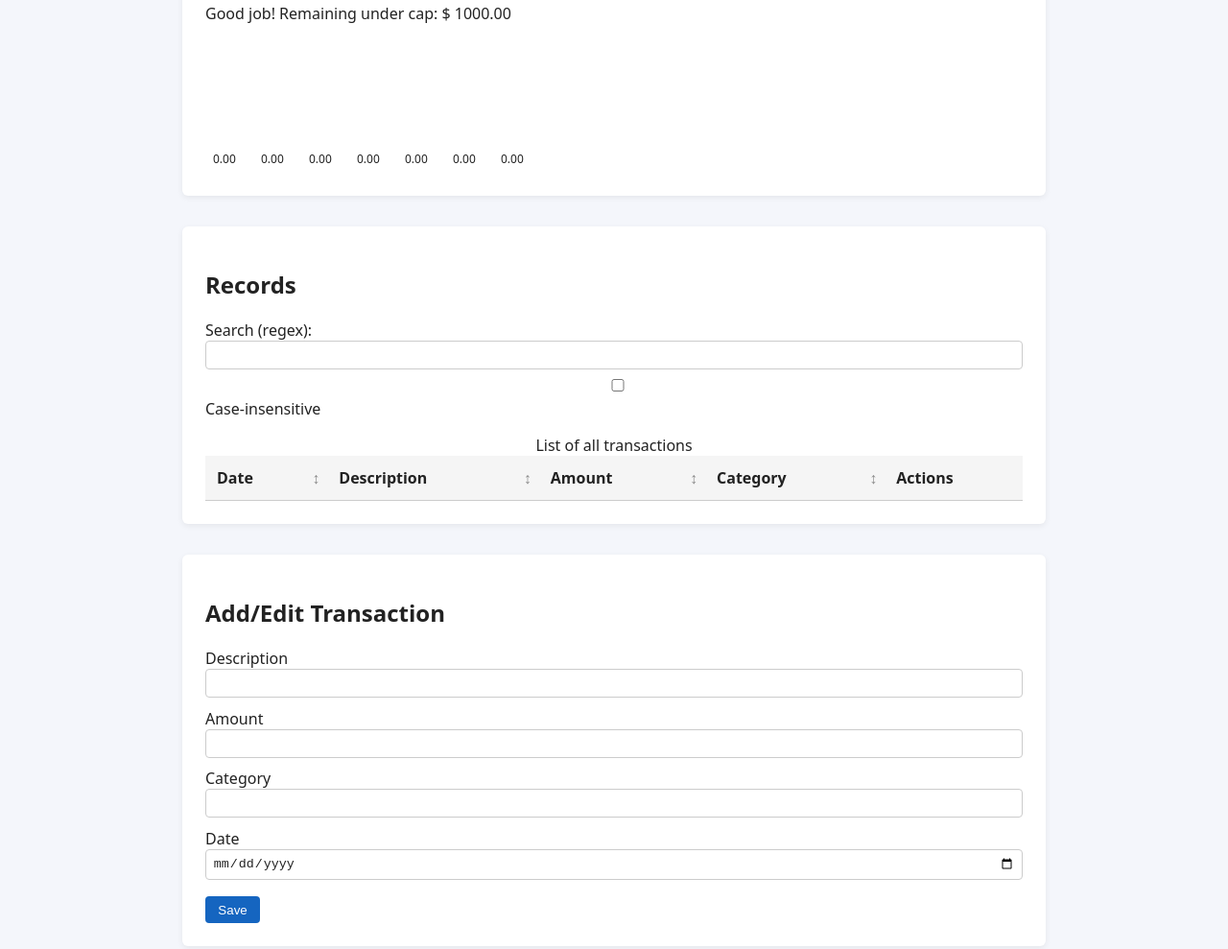
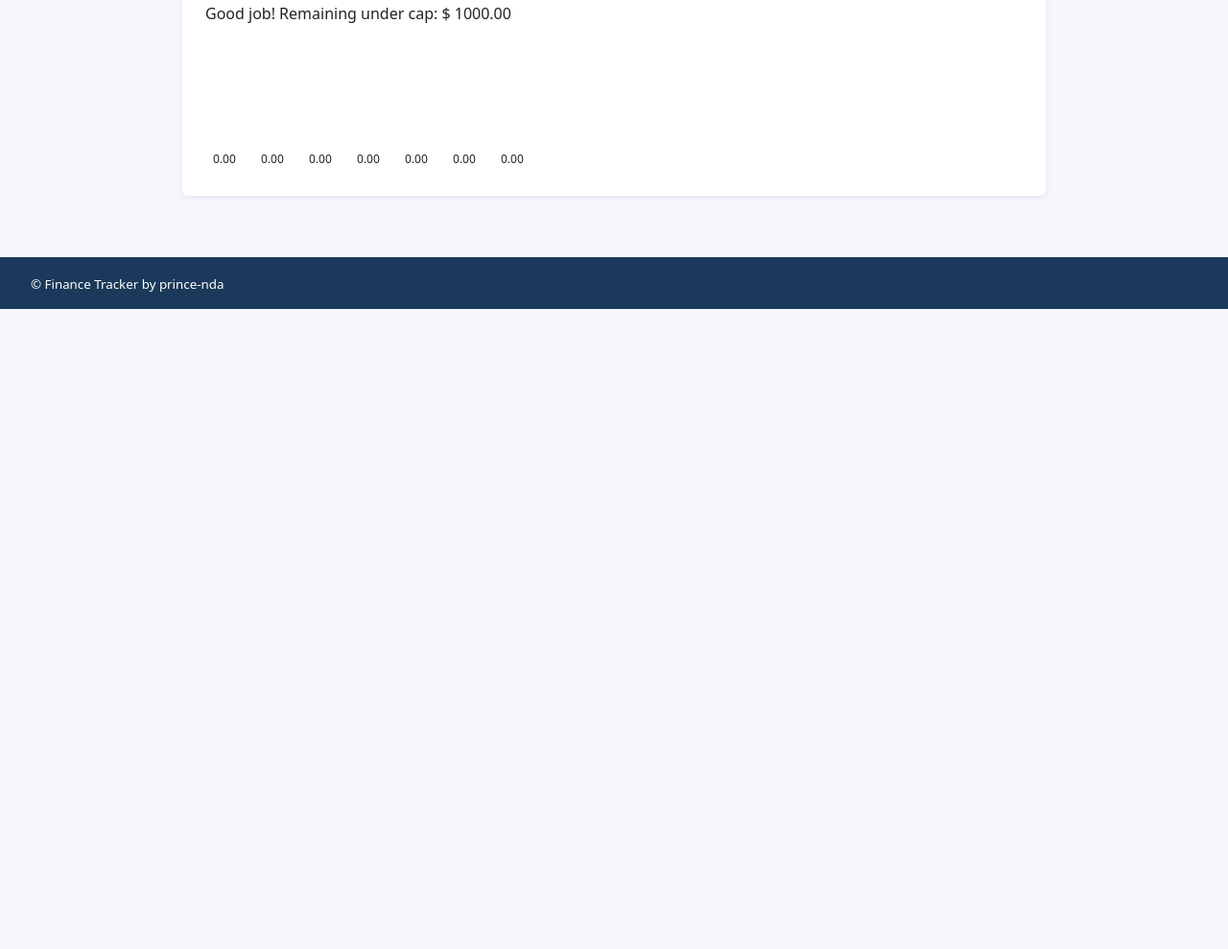
Before and after one commit to prince-nda/Student_Finance_Tracker, a plain HTML site: page index.html in a window 1280 px wide. Shown: the part 484-1473 px from the top of the page at 96% size. After the commit the page ends 806 px from the top, so only its background shows below. Drawn offline with Linux system fonts and the light colour scheme.

Commit message:
update html file

```diff
--- a/index.html
+++ b/index.html
@@ -34,6 +34,7 @@
       <p>Loading your financial data...</p>
     </div>
 
+    <!-- Dashboard Section -->
     <section id="dashboard" aria-labelledby="dashboard-heading">
       <h2 id="dashboard-heading">Statistics Overview</h2>
       <div class="dashboard-cards">
@@ -61,6 +62,7 @@
       <canvas id="trend-chart" width="400" height="150" aria-label="Last 7 days trend"></canvas>
     </section>
 
+    <!-- Records Section -->
     <section id="records" aria-labelledby="records-heading">
       <h2 id="records-heading">Records</h2>
       <div>
@@ -84,6 +86,7 @@
       <div id="records-cards" class="cards"></div>
     </section>
 
+    <!-- Add/Edit Section -->
     <section id="add" aria-labelledby="add-heading">
       <h2 id="add-heading">Add/Edit Transaction</h2>
       <form id="record-form" autocomplete="off">
@@ -115,6 +118,7 @@
       </form>
     </section>
 
+    <!-- Settings Section -->
     <section id="settings" aria-labelledby="settings-heading">
       <h2 id="settings-heading">Settings</h2>
       <form id="settings-form">
@@ -138,9 +142,10 @@
       </form>
     </section>
 
+    <!-- About Section -->
     <section id="about" aria-labelledby="about-heading">
       <h2 id="about-heading">About</h2>
-      <p>Track your student expenses and budgets.<br> Contact: <a href="mailto:your@email.com">your@email.com</a> | <a href="https://github.com/your_username">GitHub</a></p>
+      <p>Track your student expenses and budgets.<br> Contact: <a href="mailto:your@email.com">princendahiro@email.com</a> | <a href="https://github.com">prince-nda</a></p>
 
       <div class="data-actions">
         <h3>Data Management</h3>
@@ -160,7 +165,7 @@
   </main>
 
   <footer>
-    <small>&copy; 2025 prince-nda</small>
+    <small>&copy; Finance Tracker by prince-nda</small>
   </footer>
 
   <script>
@@ -207,6 +212,34 @@
 
     // Initialize with light theme
     setTheme('light');
+
+    // SPA Navigation - Show only the targeted section
+    function handleNavigation() {
+      // Hide all sections first
+      document.querySelectorAll('section').forEach(section => {
+        section.style.display = 'none';
+      });
+
+      // Show the target section based on URL hash
+      const hash = window.location.hash || '#dashboard';
+      const targetSection = document.querySelector(hash);
+      if (targetSection) {
+        targetSection.style.display = 'block';
+      } else {
+        // Fallback to dashboard
+        document.querySelector('#dashboard').style.display = 'block';
+        window.location.hash = '#dashboard';
+      }
+    }
+
+    // Handle initial load and hash changes
+    window.addEventListener('load', handleNavigation);
+    window.addEventListener('hashchange', handleNavigation);
+
+    // Set default to dashboard if no hash
+    if (!window.location.hash) {
+      window.location.hash = '#dashboard';
+    }
   </script>
 
   <script type="module" src="scripts/ui.js"></script>
```
